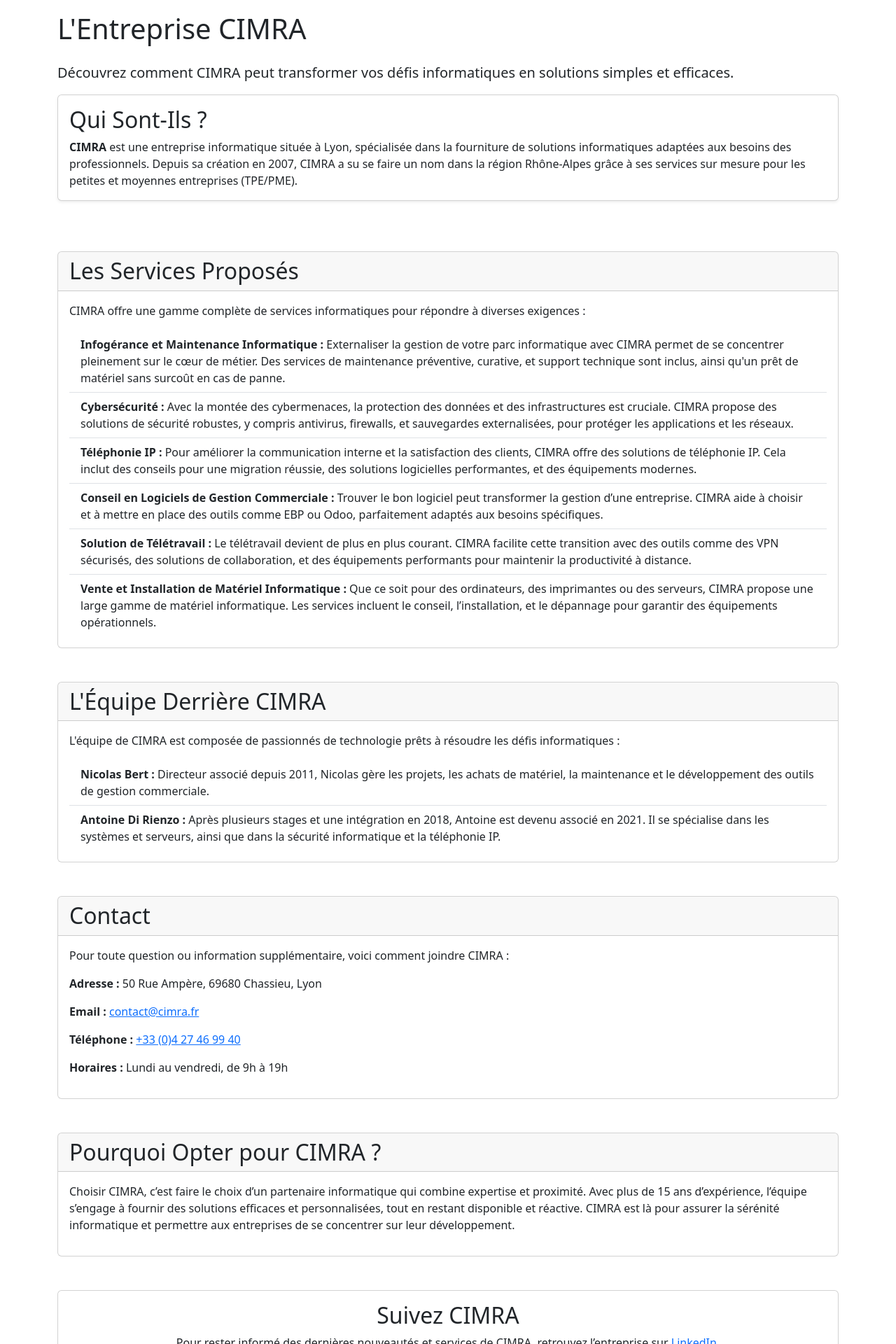
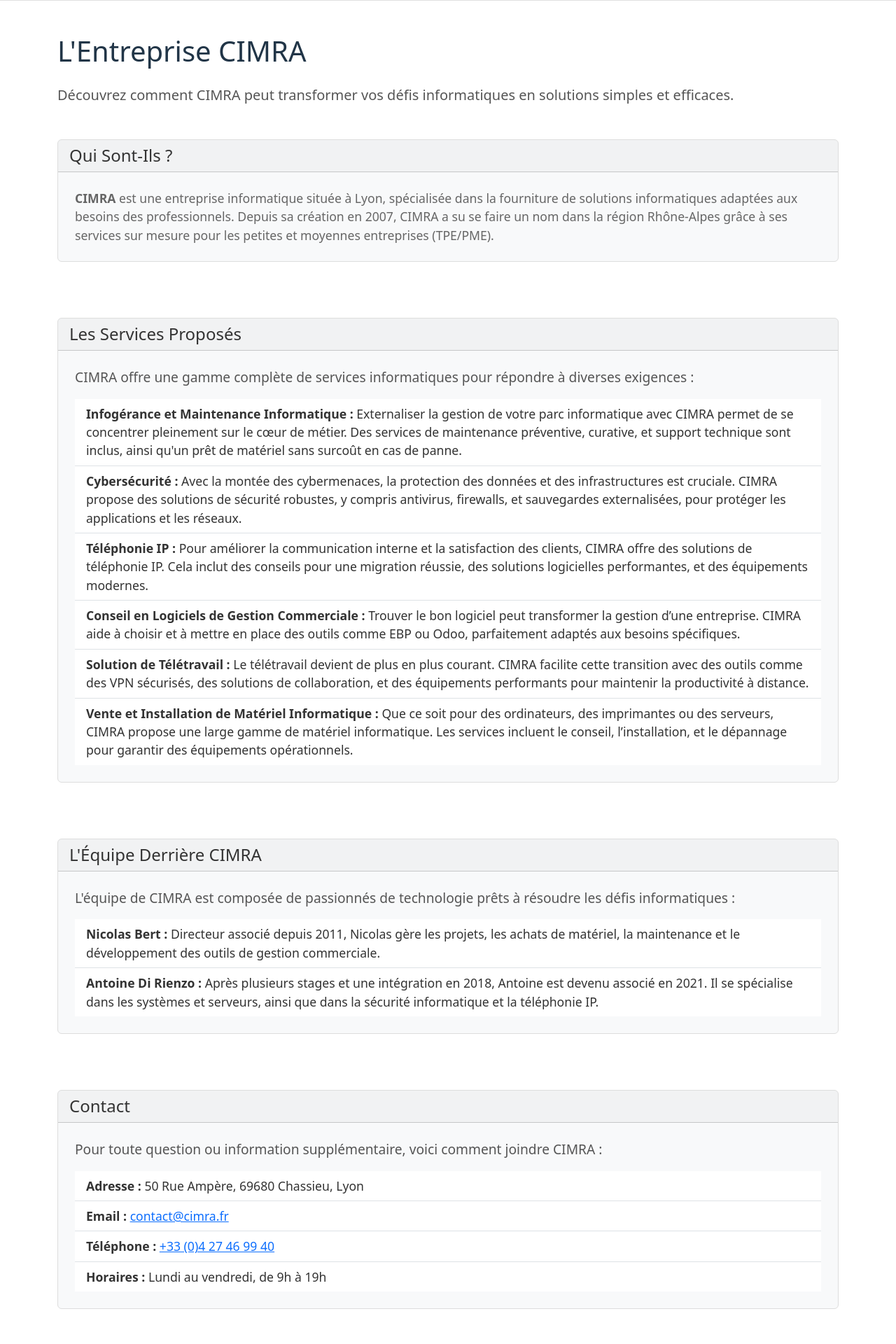
Before and after one commit to Doctorwho07/Internship-Report, a React (Vite) app: page /entreprise in a window 1280 px wide. Shown: the part 120-2040 px from the top of the page at 70% size. Built offline with nearby package versions, Linux system fonts and the light colour scheme.

Commit message:
update entreprise

```diff
--- a/src/components/Footer.jsx
+++ b/src/components/Footer.jsx
@@ -2,7 +2,10 @@
 
 const Footer = () => (
   <footer>
-    <p>&copy; 2024 Mon Site Vitrine. Tous droits réservés.</p>
+    <p>
+      &copy; 2024 Mon Rapport de Stage. Tous droits réservés. Réaliser par
+      Alexis ROUCHES avec Passion
+    </p>
   </footer>
 );
 
--- a/src/pages/Entreprise.jsx
+++ b/src/pages/Entreprise.jsx
@@ -1,6 +1,6 @@
 import React from "react";
-import "bootstrap/dist/css/bootstrap.min.css"; // Assurez-vous d'importer Bootstrap CSS
-
+import "bootstrap/dist/css/bootstrap.min.css";
+import "../styles/entreprise.css";
 const Entreprise = () => (
   <div className="container mt-5">
     <h1 className="mb-4">L'Entreprise CIMRA</h1>
@@ -8,13 +8,13 @@
       Découvrez comment CIMRA peut transformer vos défis informatiques en
       solutions simples et efficaces.
     </p>
-
-    {/* Section Qui Sont-Ils ? */}
     <div className="row mb-5">
       <div className="col-md-12">
-        <div className="card mb-4 shadow-sm">
+        <div className="card">
+          <div className="card-header">
+            <h2 className="card-title mb-0">Qui Sont-Ils ?</h2>
+          </div>
           <div className="card-body">
-            <h2 className="card-title">Qui Sont-Ils ?</h2>
             <p className="card-text">
               <strong>CIMRA</strong> est une entreprise informatique située à
               Lyon, spécialisée dans la fourniture de solutions informatiques
@@ -27,8 +27,6 @@
         </div>
       </div>
     </div>
-
-    {/* Section Les Services Proposés */}
     <div className="row mb-5">
       <div className="col-md-12">
         <div className="card">
@@ -91,7 +89,6 @@
       </div>
     </div>
 
-    {/* Section L'Équipe Derrière CIMRA */}
     <div className="row mb-5">
       <div className="col-md-12">
         <div className="card">
@@ -121,7 +118,6 @@
       </div>
     </div>
 
-    {/* Section Contact */}
     <div className="row mb-5">
       <div className="col-md-12">
         <div className="card">
@@ -133,26 +129,27 @@
               Pour toute question ou information supplémentaire, voici comment
               joindre CIMRA :
             </p>
-            <p>
-              <strong>Adresse :</strong> 50 Rue Ampère, 69680 Chassieu, Lyon
-            </p>
-            <p>
-              <strong>Email :</strong>{" "}
-              <a href="mailto:contact@cimra.fr">contact@cimra.fr</a>
-            </p>
-            <p>
-              <strong>Téléphone :</strong>{" "}
-              <a href="tel:+33427469940">+33 (0)4 27 46 99 40</a>
-            </p>
-            <p>
-              <strong>Horaires :</strong> Lundi au vendredi, de 9h à 19h
-            </p>
+            <ul className="list-group list-group-flush">
+              <li className="list-group-item">
+                <strong>Adresse : </strong>50 Rue Ampère, 69680 Chassieu, Lyon
+              </li>
+              <li className="list-group-item">
+                <strong>Email : </strong>
+                <a href="mailto:contact@cimra.fr">contact@cimra.fr</a>
+              </li>
+              <li className="list-group-item">
+                <strong>Téléphone : </strong>{" "}
+                <a href="tel:+33427469940">+33 (0)4 27 46 99 40</a>
+              </li>
+              <li className="list-group-item">
+                <strong>Horaires : </strong>Lundi au vendredi, de 9h à 19h
+              </li>
+            </ul>
           </div>
         </div>
       </div>
     </div>
 
-    {/* Section Pourquoi Opter pour CIMRA ? */}
     <div className="row mb-5">
       <div className="col-md-12">
         <div className="card">
@@ -173,7 +170,6 @@
       </div>
     </div>
 
-    {/* Section Suivez CIMRA */}
     <div className="row mb-5">
       <div className="col-md-12">
         <div className="card text-center">
--- a/src/styles/entreprise.css
+++ b/src/styles/entreprise.css
@@ -1,7 +1,6 @@
 .container {
   margin-top: 2rem;
 }
-
 h1 {
   font-size: 2.5rem;
   color: #213547;
```
